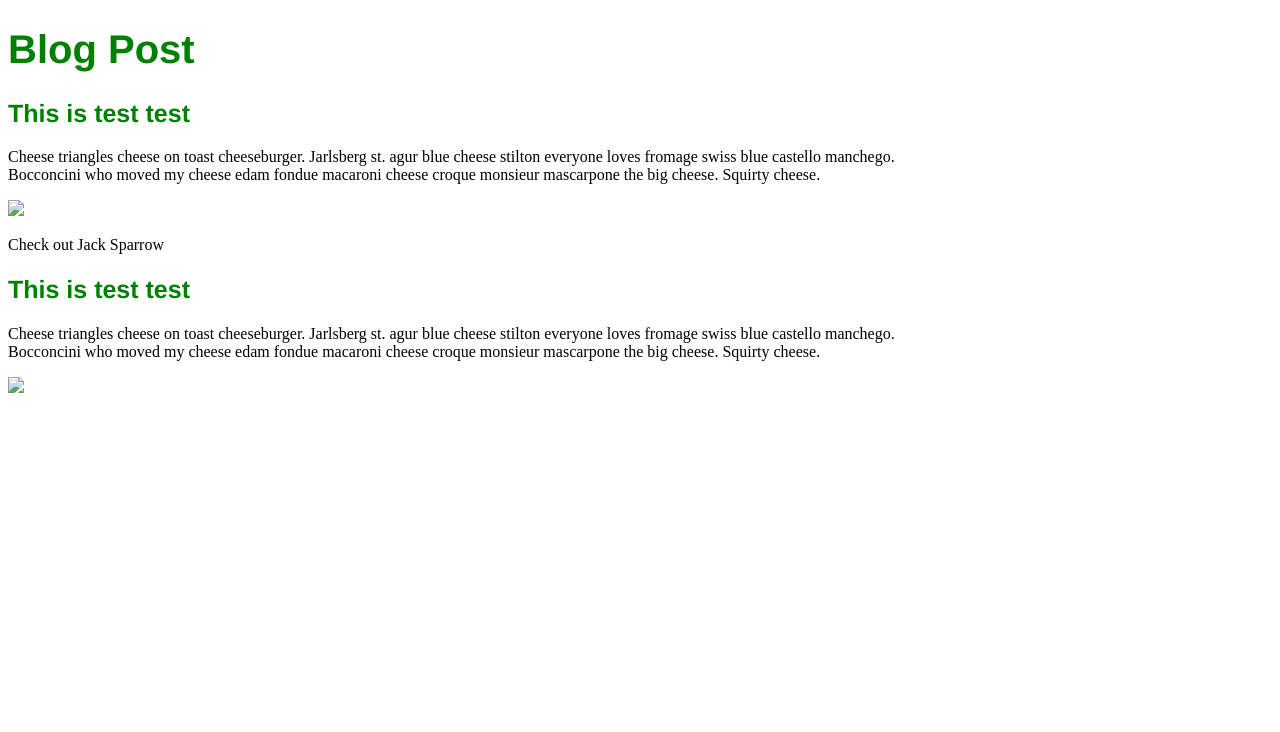
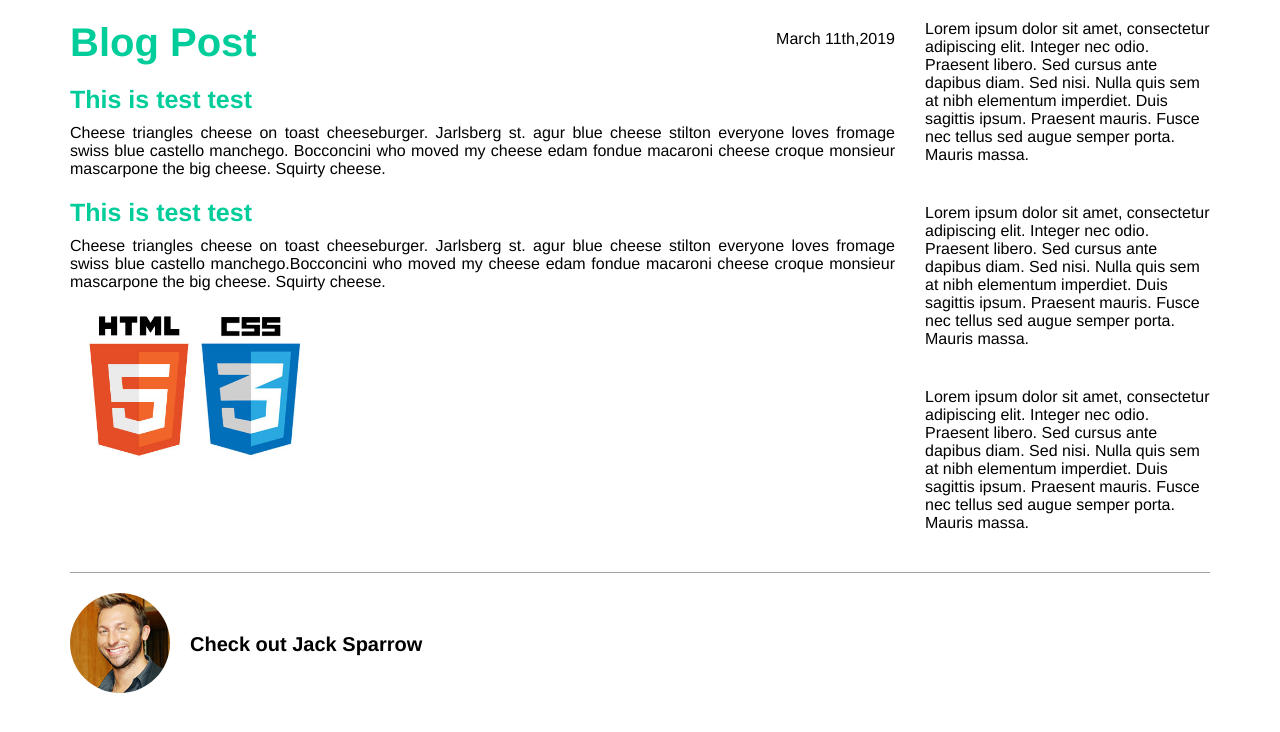
Before and after one commit to ddickson634/HTML5_CSS3, a plain HTML site: page blog_post/index2.html in a window 1280 px wide. Drawn offline with Linux system fonts and the light colour scheme.

Commit message:
Created site layout using float property

```diff
--- a/blog_post/Style2.css
+++ b/blog_post/Style2.css
@@ -1,12 +1,86 @@
+*{
+    margin: 0;
+    padding: 0;
+    box-sizing: border-box;
+}
+
+.clearfix:after{
+    content: "";
+    display: table;
+    clear: both;
+}
+
+body{
+    font-family: helvetica Neue;
+}
 h1, h2{
-    color: green;
-    font-family: Avenir, Helvetica;
+    color: #00cd9a;
 }
 
 h1{
     font-size: 40px;
+    margin-bottom: 20px;
 }
 
 h2{
     font-size: 25px;
+    margin-bottom: 10px;
 }
+
+
+.main-text{
+    text-align: justify;
+    margin-bottom: 20px;
+}
+
+.author-text{
+    font-size: 20px;
+    font-weight: 700;
+    float: left;
+    margin-top: 40px;
+    margin-left: 20px;
+}
+.container {
+    width: 1140px;
+    margin: 20px auto 0 auto;
+}
+
+.blog-post {
+
+    width: 75%;
+    float: left;
+    padding-right: 30px;
+    position: relative;
+}
+
+.other-post {
+
+    width: 25%;
+    float:left;
+}
+
+.author-box {
+    border-top: 1px solid #a2a2a2;
+    padding-top: 20px;
+}
+
+.mini-post {
+    margin-bottom: 40px;
+}
+
+.author-box img{
+    height: 100px;
+    width: 100px;
+    border-radius: 50%;
+    float: left;
+}
+
+.blog-post img{
+    height: 150px;
+    width: auto;
+}
+.date {
+    position: absolute;
+    top: 10px;
+    right: 30px;
+}
--- a/blog_post/index2.html
+++ b/blog_post/index2.html
@@ -7,18 +7,48 @@
 </head>
 
 <body>
+
+    <div class="container">
+        <div class="blog-post">
             <h1>Blog Post</h1>
+
+          <p class="date">March 11th,2019</p>
+
             <h2>This is test test</h2>
-        <p>
-            Cheese triangles cheese on toast cheeseburger. Jarlsberg st. agur blue cheese stilton everyone loves fromage swiss blue castello manchego. <br>Bocconcini who moved my cheese edam fondue macaroni cheese croque monsieur mascarpone the big cheese. Squirty cheese.
+
+            <p class="main-text">
+                Cheese triangles cheese on toast cheeseburger. Jarlsberg st. agur blue cheese stilton everyone loves fromage swiss blue castello manchego. Bocconcini who moved my cheese edam fondue macaroni cheese croque monsieur mascarpone the big cheese. Squirty cheese.
             </p>
-        <img src="blog_post/author.jpg">
-        <p>Check out Jack Sparrow</p>
+
             <h2>This is test test</h2>
-        <p>
-            Cheese triangles cheese on toast cheeseburger. Jarlsberg st. agur blue cheese stilton everyone loves fromage swiss blue castello manchego. <br>Bocconcini who moved my cheese edam fondue macaroni cheese croque monsieur mascarpone the big cheese. Squirty cheese.
+
+            <p class="main-text">
+                Cheese triangles cheese on toast cheeseburger. Jarlsberg st. agur blue cheese stilton everyone loves fromage swiss blue castello manchego.Bocconcini who moved my cheese edam fondue macaroni cheese croque monsieur mascarpone the big cheese. Squirty cheese.
             </p>
-        <img src="blog_post/logo.jpg">
+
+            <img src="logo.jpg">
+
+        </div>
+
+        <div class="other-post">
+          <div class="mini-post">
+              Lorem ipsum dolor sit amet, consectetur adipiscing elit. Integer nec odio. Praesent libero. Sed cursus ante dapibus diam. Sed nisi. Nulla quis sem at nibh elementum imperdiet. Duis sagittis ipsum. Praesent mauris. Fusce nec tellus sed augue semper porta. Mauris massa.
+          </div>
+          <div class="mini-post">
+              Lorem ipsum dolor sit amet, consectetur adipiscing elit. Integer nec odio. Praesent libero. Sed cursus ante dapibus diam. Sed nisi. Nulla quis sem at nibh elementum imperdiet. Duis sagittis ipsum. Praesent mauris. Fusce nec tellus sed augue semper porta. Mauris massa.
+          </div>
+          <div class="mini-post">
+              Lorem ipsum dolor sit amet, consectetur adipiscing elit. Integer nec odio. Praesent libero. Sed cursus ante dapibus diam. Sed nisi. Nulla quis sem at nibh elementum imperdiet. Duis sagittis ipsum. Praesent mauris. Fusce nec tellus sed augue semper porta. Mauris massa.
+          </div>
+        </div>
+        <div class="clearfix"></div>
+
+        <div class="author-box">
+        <img src="author.jpg" alt="Author Photo">
+        <p class="author-text">Check out Jack Sparrow</p>
+
+    </div>
+
 </body>
 
 </html>
--- a/blog_post/style.css
+++ /dev/null
@@ -1,88 +0,0 @@
-* {
-    margin: 0;
-    padding: 0;
-    box-sizing: border-box;
-}
-
-.clearfix:after {
-    content: "";
-    display: table;
-    clear: both;
-}
-
-body {
-    font-family: Helvetica Neue, Arial;
-    font-size: 18px;
-}
-
-h1, h2 {
-    color: #00960b;
-
-}
-
-h1 {
-    font-size: 40px;
-    margin-bottom: 20px;
-}
-
-
-h2 {
-    font-size: 25px;
-    margin-bottom: 10px;
-}
-
-.main-text {
-    text-align: justify;
-    margin-bottom: 20px;
-}
-
-.author-text {
-    font-size: 22px;
-    float: left;
-    margin-top: 30px;
-    margin-left: 10px;
-}
-
-.container {
-    width: 1140px;
-    margin: 20px auto 0 auto;
-}
-
-.blog-post {
-    width: 75%;
-    float: left;
-    padding-right: 30px;
-    position: relative;
-}
-
-.other-posts {
-    width: 25%;
-    float: left;
-}
-
-.author-box {
-    padding-top: 20px;
-    border-top: 1px solid #808080;
-}
-
-.other {
-    margin-bottom: 40px;
-}
-
-.author-box img {
-    height: 100px;
-    width: 100px;
-    border-radius: 50%;
-    float: left;
-}
-
-.blog-post img {
-    height: 150px;
-    width: auto;
-}
-
-.date {
-    position: absolute;
-    top: 10px;
-    right: 30px;
-}
```
Also changed, not shown: blog_post/index.html (deleted, +0 -56 lines). Lines whose indentation alone changed are shown as unchanged.
